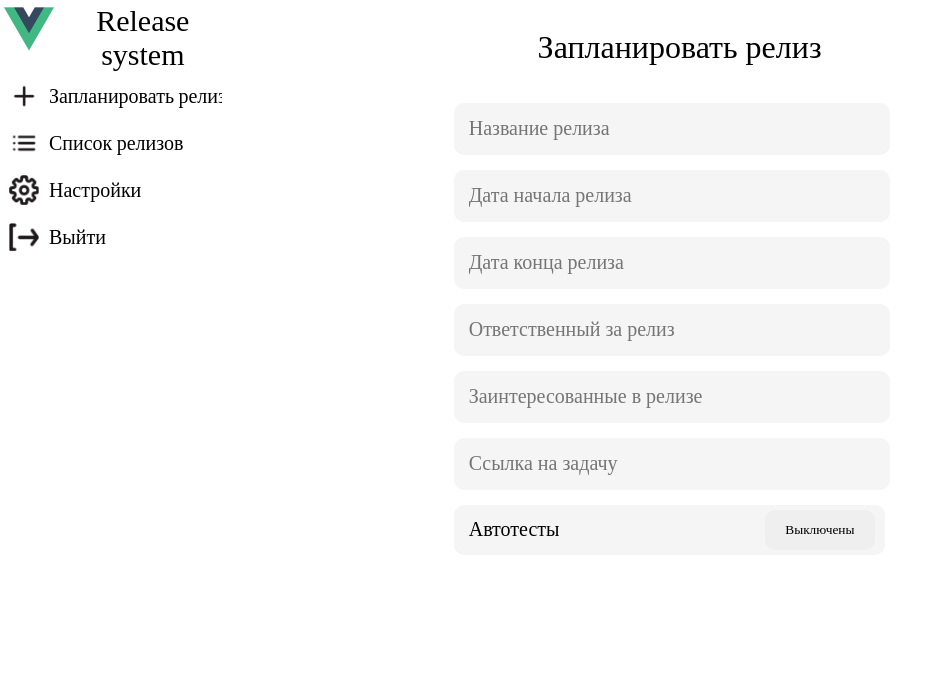
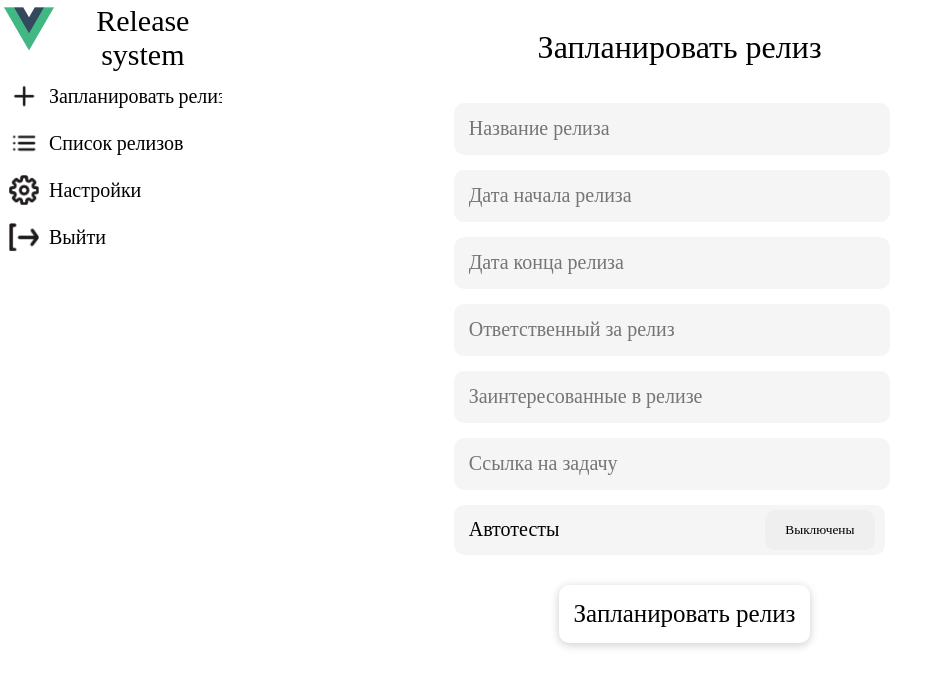
Before and after one commit to L3XxXa/ReleaseSystemFront, a Vue app in the folder release_system/: page /createRelease in a window 1280 px wide. Shown: the top 686 px of the page, without its empty margins (0-933 px from the left). Built offline with nearby package versions, Linux system fonts and the light colour scheme.

Commit message:
add release button

```diff
--- /dev/null
+++ b/release_system/src/components/UI/buttons/ReleaseButton.vue
@@ -0,0 +1,25 @@
+<template>
+  <button class="release__button" >Запланировать релиз</button>
+</template>
+
+<script>
+export default {
+  name: "ReleaseButton"
+}
+</script>
+
+<style scoped>
+  .release__button{
+    border: none;
+    font-family: Montserrat;
+    font-size: 25px;
+    padding: 15px;
+    border-radius: 10px;
+    box-shadow: 0 2px 10px rgba(0,0,0, 0.2);
+    background-color: #fff;
+  }
+  .release__button:hover{
+    box-shadow: 0 0;
+    background-color: #F5F5F5;
+  }
+</style>
--- a/release_system/src/components/UI/textFields/fieldWithToggleButton.vue
+++ b/release_system/src/components/UI/textFields/fieldWithToggleButton.vue
@@ -34,7 +34,6 @@ export default {
 }
 .active{
   background-color: rgba(0, 255, 56, 0.40);
-  color: black;
 }
 
 .active:hover{
--- a/release_system/src/components/index.js
+++ b/release_system/src/components/index.js
@@ -3,11 +3,13 @@ import navigationMenu from "@/components/navigationMenu/NavigationMenu";
 import inputField from "@/components/UI/inputs/InputField";
 import inputDate from "@/components/UI/inputs/InputDate";
 import fieldWithToggleButton from "@/components/UI/textFields/fieldWithToggleButton";
+import releaseButton from "@/components/UI/buttons/ReleaseButton";
 
 export default [
     navigationMenuButton,
     navigationMenu,
     inputField,
     inputDate,
-    fieldWithToggleButton
+    fieldWithToggleButton,
+    releaseButton
 ]
--- a/release_system/src/pages/CreateReleasePage.vue
+++ b/release_system/src/pages/CreateReleasePage.vue
@@ -12,6 +12,7 @@
       <input-field class="input__field" v-model="interested.body" placeholder="Заинтересованные в релизе"></input-field>
       <input-field class="input__field" v-model="link.body" placeholder="Ссылка на задачу"></input-field>
       <field-with-toggle-button class="input__field"></field-with-toggle-button>
+      <release-button class="create__release__button"></release-button>
     </div>
   </div>
 
@@ -19,8 +20,10 @@
 
 <script>
 
+import ReleaseButton from "@/components/UI/buttons/ReleaseButton";
 export default {
   name: "CreateReleasePage",
+  components: {ReleaseButton},
   data(){
     return{
       releaseName:{
@@ -59,6 +62,11 @@ export default {
   margin-top: 15px;
 }
 
+.create__release__button{
+  margin-top: 30px;
+  margin-left: 32%;
+}
+
 .nav__menu {
   height: 100%;
   position: fixed;
```
